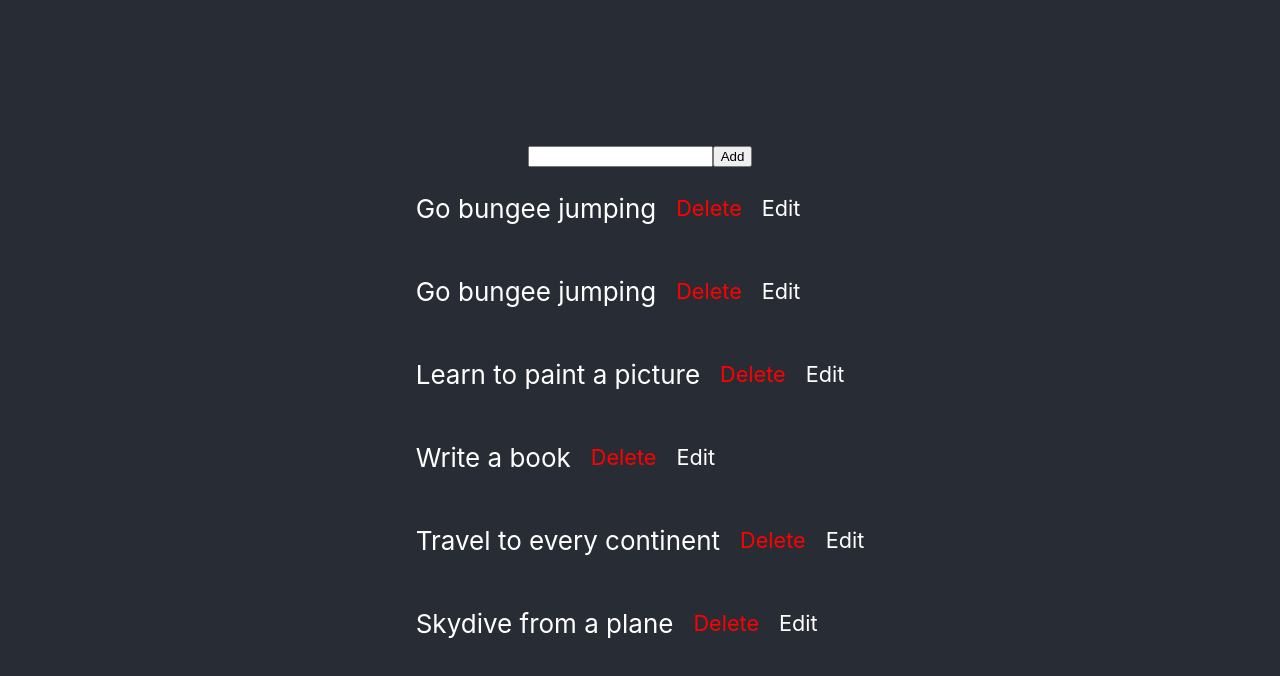
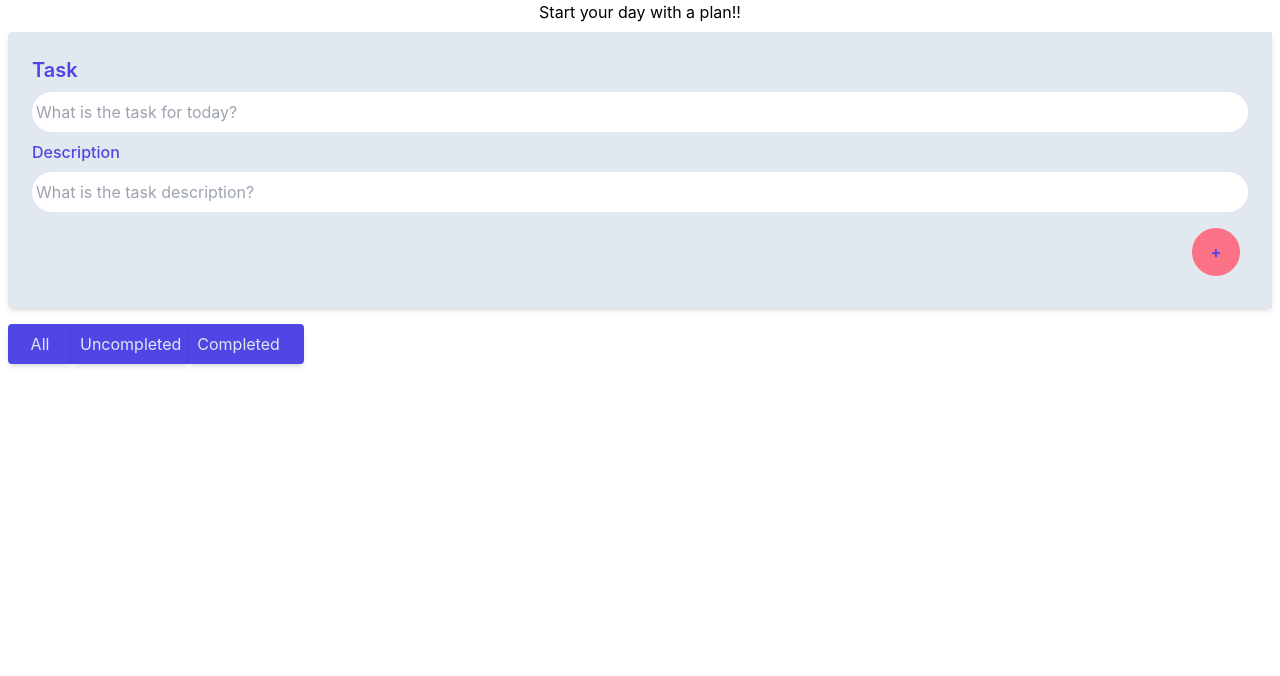
Before and after one commit to TheCodePeople/react-todo-starting-point, a React (Create React App) app: page / in a window 1280 px wide. Shown: the top 676 px of the page. Built offline with nearby package versions, Linux system fonts and the light colour scheme.

Commit message:
add some styles

```diff
--- a/package.json
+++ b/package.json
@@ -6,6 +6,7 @@
     "@testing-library/jest-dom": "^5.17.0",
     "@testing-library/react": "^13.4.0",
     "@testing-library/user-event": "^13.5.0",
+    "lottie-react": "^2.4.0",
     "react": "^18.2.0",
     "react-dom": "^18.2.0",
     "react-scripts": "5.0.1",
@@ -35,5 +36,8 @@
       "last 1 firefox version",
       "last 1 safari version"
     ]
+  },
+  "devDependencies": {
+    "tailwindcss": "^3.4.1"
   }
 }
--- a/src/App.css
+++ b/src/App.css
@@ -13,37 +13,8 @@
   text-align: center;
 }
 
-.App-logo {
-  height: 40vmin;
-  pointer-events: none;
-}
-
 @media (prefers-reduced-motion: no-preference) {
   .App-logo {
     animation: App-logo-spin infinite 20s linear;
   }
 }
-
-.App-header {
-  background-color: #282c34;
-  min-height: 100vh;
-  display: flex;
-  flex-direction: column;
-  align-items: center;
-  justify-content: center;
-  font-size: calc(10px + 2vmin);
-  color: white;
-}
-
-.App-link {
-  color: #61dafb;
-}
-
-@keyframes App-logo-spin {
-  from {
-    transform: rotate(0deg);
-  }
-  to {
-    transform: rotate(360deg);
-  }
-}
--- a/src/App.js
+++ b/src/App.js
@@ -1,13 +1,12 @@
 import "./App.css";
 import TodoList from "./components/TodoList";
-import todoData from "./todoData";
 // TODO: Import the todoData and pass it as a prop to the TodoList component
 
 function App() {
   return (
     <div className="App">
       <header className="App-header">
-        <TodoList todoData={todoData} />
+        <TodoList />
       </header>
     </div>
   );
--- a/src/components/TodoItem.js
+++ b/src/components/TodoItem.js
@@ -1,9 +1,10 @@
 import React, { useState } from "react";
 
-function TodoItem({ todo, handleDelete, Edit }) {
+function TodoItem({ todo, handleDelete, Edit, handleToggle }) {
   const [isEditing, setisEditing] = useState(false);
   const [todoTitle, setTodoTitel] = useState(todo.title);
-
+  const [todoDescription, setTodoDescription] = useState(todo.details);
+  ///////////////////////////////////////////////////////////////
   const handelEdit = () => {
     setisEditing(true);
   };
@@ -11,9 +12,12 @@ function TodoItem({ todo, handleDelete, Edit }) {
   const handelEditChange = (e) => {
     setTodoTitel(e.target.value);
   };
+  const handelDescriptionChange = (e) => {
+    setTodoDescription(e.target.value);
+  };
 
   const handelSave = () => {
-    const updatedTodo = { ...todo, title: todoTitle };
+    const updatedTodo = { ...todo, title: todoTitle, details: todoDescription };
     if (updatedTodo.title.trim() === "") {
       return;
     }
@@ -21,23 +25,37 @@ function TodoItem({ todo, handleDelete, Edit }) {
     Edit(updatedTodo);
     setisEditing(false);
   };
+  /////////////////////////////////////////////////////////////////////////////////
+  return (
+    <div className="bg-lightwhite p-2 w-full flex items-start justify-center rounded shadow-md">
+      {isEditing ? (
+        <div>
+          <input onChange={handelEditChange} type="text" value={todoTitle} />
+          <input
+            onChange={handelDescriptionChange}
+            type="text"
+            value={todoDescription}
+          />
+          <sub onClick={handelSave}>Save</sub>
+          <sub onClick={() => handleDelete(todo.id)}>Delete</sub>
+        </div>
+      ) : (
+        <div className="flex flex-col items-start w-full justify-center">
+          <h3 className="text-violet font-xl">{todo.title}</h3>
+          <p className="text-grey">{todo.details}</p>
+          <input
+            className="self-end mr-6 mb-4 "
+            type="checkbox"
+            checked={todo.isComplete}
+            onChange={() => handleToggle(todo.id)}
+          />
 
-  return (
-    <div style={{ display: "flex", alignItems: "center", columnGap: "20px" }}>
-      {isEditing ? (
-        <input onChange={handelEditChange} type="text" value={todoTitle} />
-      ) : (
-        <p>{todo.title}</p>
-      )}
+          <div className="self-end flex gap-4 p-4">
+            <sub onClick={handelEdit}>Edit</sub>
 
-      <sub style={{ color: "red" }} onClick={() => handleDelete(todo.id)}>
-        Delete
-      </sub>
-
-      {isEditing ? (
-        <sub onClick={handelSave}>Save</sub>
-      ) : (
-        <sub onClick={handelEdit}>Edit</sub>
+            <sub onClick={() => handleDelete(todo.id)}>Delete</sub>
+          </div>
+        </div>
       )}
     </div>
   );
--- a/src/components/TodoList.js
+++ b/src/components/TodoList.js
@@ -1,25 +1,35 @@
 import { useState } from "react";
 import uuid4 from "uuid4";
 import TodoItem from "./TodoItem";
-
-function TodoList({ todoData }) {
-  const [todoList, setTodoList] = useState(todoData);
+/////////////////////////////////////////////////////////////////////
+function TodoList() {
+  const [todoList, setTodoList] = useState([]);
   const [newTodo, setNewTodo] = useState("");
-
+  const [decription, setDecription] = useState("");
+  const [showCompleted, setShowCompleted] = useState(false);
+  //////////////////////////////////////////////////////////////////////
+  const handleSubmit = (e) => {
+    e.preventDefault();
+  };
   const handelChange = (e) => {
     setNewTodo(e.target.value);
   };
-  const handelClick = () => {
+  const handelDescription = (e) => {
+    setDecription(e.target.value);
+  };
+  const handelClick = (e) => {
     if (newTodo.trim() === "") {
       return;
     }
     const newTodoObj = {
       id: uuid4(),
       title: newTodo,
-      done: false,
+      details: decription,
+      isComplete: false,
     };
     setTodoList([...todoList, newTodoObj]);
-    setNewTodo(" ");
+    setNewTodo("");
+    setDecription("");
   };
 
   const handleDelete = (todoId) => {
@@ -32,19 +42,92 @@ function TodoList({ todoData }) {
       )
     );
   };
+  const handleToggle = (Id) => {
+    setTodoList(
+      todoList.map((todo) =>
+        todo.id === Id ? { ...todo, isComplete: !todo.isComplete } : todo
+      )
+    );
+  };
+  const handleShowAll = () => {
+    setShowCompleted(null);
+  };
 
+  const filteredTodos =
+    showCompleted === false
+      ? todoList.filter((todo) => !todo.isComplete)
+      : showCompleted === true
+      ? todoList.filter((todo) => todo.isComplete)
+      : todoList;
+  /////////////////////////////////////////////////////////////////////
   return (
     <div>
-      <input type="text" onChange={handelChange} value={newTodo} />
-      <button onClick={handelClick}>Add</button>
-      {todoList.map((todo) => (
+      <span>Start your day with a plan!!</span>
+      <form
+        className=" shadow-md flex items-start flex-col text-violet bg-darkwhite p-6  grow gap-2 w-90% m-2 mr-2 rounded-s "
+        onSubmit={handleSubmit}
+      >
+        <label className="text-xl font-semibold" htmlFor="#todo">
+          Task
+        </label>
+        <input
+          className="h-10 w-full p-1 rounded-full text-grey hover:brightness-95 hover:transition-all	duration-300"
+          id="todo"
+          type="text"
+          placeholder="What is the task for today?"
+          onChange={handelChange}
+          value={newTodo}
+        />
+        <label className="font-medium " htmlFor="#description">
+          Description
+        </label>
+        <input
+          className="h-10 w-full p-1 rounded-full text-grey hover:brightness-95 hover:transition-all	duration-300"
+          id="description"
+          type="text"
+          placeholder="What is the task description?"
+          onChange={handelDescription}
+          value={decription}
+        />
+        <button
+          className="bg-rose rounded-full h-12 w-12 self-end m-2 text-l font-bold text-center hover:scale-110 hover:transition-all	duration-500"
+          onClick={handelClick}
+        >
+          +
+        </button>
+      </form>
+      {/* //////////////////////////////////////////////////////////////// */}
+      <div className="flex p-2">
+        <button
+          className="shadow-md bg-violet hover:brightness-75 hover:transition-all	duration-300 w-16 p-2 text-veryLight rounded-l	"
+          onClick={handleShowAll}
+        >
+          All
+        </button>
+        <button
+          className="shadow-md bg-violet hover:brightness-75 hover:transition-all	duration-300  w-auto p-2 text-veryLight"
+          onClick={() => setShowCompleted(false)}
+        >
+          Uncompleted
+        </button>
+        <button
+          className="shadow-md bg-violet hover:brightness-75 hover:transition-all	duration-300 w-auto p-2 text-veryLight pr-6 rounded-r"
+          onClick={() => setShowCompleted(true)}
+        >
+          Completed
+        </button>
+      </div>
+      <div className="flex p-2 flex-col items-start   gap-4">
+        {filteredTodos.map((todo) => (
           <TodoItem
             key={todo.id}
             todo={todo}
             handleDelete={handleDelete}
             Edit={handleEdit}
+            handleToggle={handleToggle}
           />
         ))}
+      </div>
     </div>
   );
 }
--- a/src/index.css
+++ b/src/index.css
@@ -1,13 +1,18 @@
+@tailwind base;
+@tailwind components;
+@tailwind utilities;
+
 body {
   margin: 0;
-  font-family: -apple-system, BlinkMacSystemFont, 'Segoe UI', 'Roboto', 'Oxygen',
-    'Ubuntu', 'Cantarell', 'Fira Sans', 'Droid Sans', 'Helvetica Neue',
+  font-family: -apple-system, BlinkMacSystemFont, "Segoe UI", "Roboto", "Oxygen",
+    "Ubuntu", "Cantarell", "Fira Sans", "Droid Sans", "Helvetica Neue",
     sans-serif;
   -webkit-font-smoothing: antialiased;
   -moz-osx-font-smoothing: grayscale;
+  width: 100%;
 }
 
 code {
-  font-family: source-code-pro, Menlo, Monaco, Consolas, 'Courier New',
+  font-family: source-code-pro, Menlo, Monaco, Consolas, "Courier New",
     monospace;
 }
--- /dev/null
+++ b/tailwind.config.js
@@ -0,0 +1,19 @@
+/** @type {import('tailwindcss').Config} */
+module.exports = {
+  content: ["./src/**/*.{js,jsx,ts,tsx}"],
+  theme: {
+    colors: {
+      violet: "#4f46e5",
+      rose: "#fb7185",
+      grey: "#1e293b",
+      darkwhite: "#e2e8f0",
+      lightwhite: "#f1f5f9",
+      veryLight: "rgb(226 232 240)",
+    },
+    fontFamily: {
+      sans: ["Graphik", "sans-serif"],
+      serif: ["Merriweather", "serif"],
+    },
+  },
+  plugins: [],
+};
```
Also changed, not shown: 1 other file (tests, documents, lock files or other folders). Lines whose indentation alone changed are shown as unchanged.
